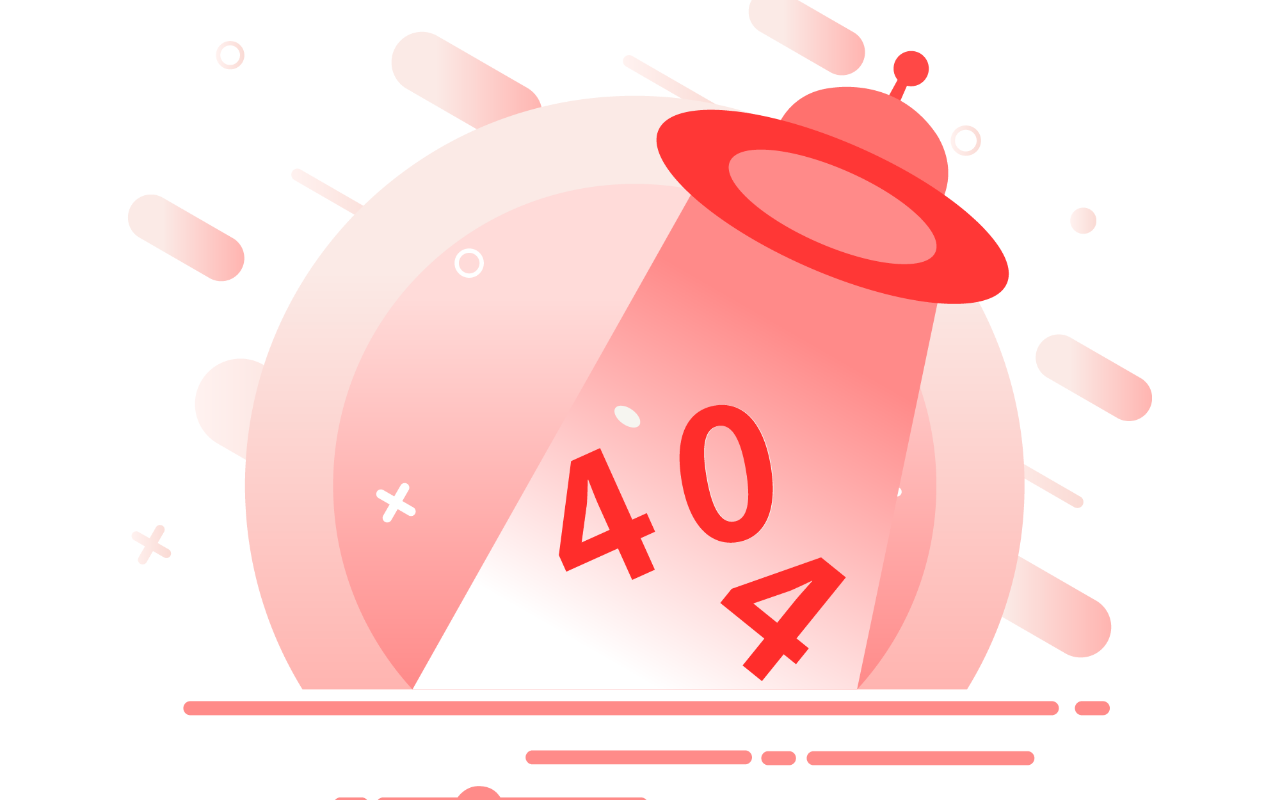
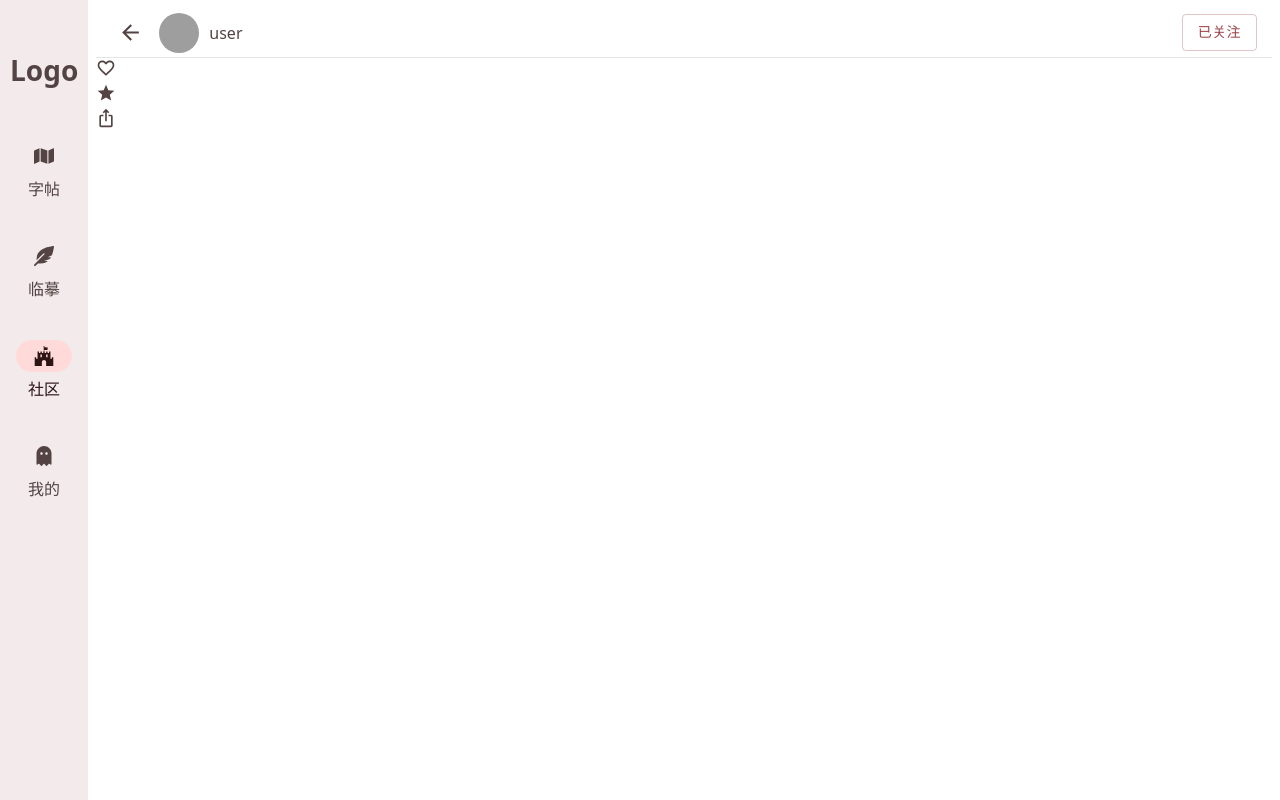
Before and after one commit to BettyJoya/calligraphy-platform, a React (Vite) app: page /home/community/1 in a window 1280 px wide. Before the commit this address had no page. Built offline with nearby package versions, Linux system fonts and the light colour scheme; grey boxes are pictures that could not be loaded.

Commit message:
feat(community): ✨ add userWorkDetail page

```diff
--- a/src/global.css
+++ b/src/global.css
@@ -57,9 +57,28 @@ svg {
   transition: top 0.5s ease-in-out;
 }
 
+.contained-btn {
+  color: #fff !important;
+  background-color: var(--main-theme-color) !important;
+}
+
+.contained-btn:hover {
+  background-color: var(--main-theme-hover-contained-btn-color) !important;
+}
+
+.outlined-btn {
+  color: var(--main-theme-color) !important;
+  border: 1px solid rgb(156 65 70 / 30%) !important;
+}
+
+.outlined-btn:hover {
+  background-color: var(--main-theme-hover-outlined-color) !important;
+}
+
 :root {
-  --main-theme-color: #9c4146;
-  --main-theme-hover-outlined-color: rgb(75 30 47 / 25.3%);
+  --main-theme-color: rgb(156 65 70);
+  --main-theme-hover-outlined-btn-color: rgb(156 65 70 / 10%);
+  --main-theme-hover-contained-btn-color: rgb(142 62 67);
   --main-theme-hover-contained-color:#e6dddd;
   --main-background-color: #f3eaeb;
   --active-background-color: #ffdad9;
--- a/src/pages/home/pages/community/Community.tsx
+++ b/src/pages/home/pages/community/Community.tsx
@@ -1,15 +1,16 @@
 // import MessageSnackbar from '@myComponents/message/Message';
 import { FC, useState } from 'react';
 import './community.css';
-import FavoriteIcon from '@mui/icons-material/Favorite';
-import { MdFiberNew, MdStars } from 'react-icons/md';
 
 import { Attention } from './pages/attention/Attention.tsx';
 import { Recommend } from './pages/recommend/Recommend.tsx';
 import { New } from './pages/new/New.tsx';
+import { Outlet, useParams } from 'react-router-dom';
 
 const Community: FC = () => {
   // const navigate = useNavigate();
+  const param = useParams();
+  const id = param.id;
   const [currentKind, setCurrentKind] = useState('recommend');
   // const [messageOpen, setMessageOpen] = useState(false);
   // const [message, setMessage] = useState('');
@@ -23,7 +24,7 @@ const Community: FC = () => {
     };
   };
 
-  return (
+  return !id ? (
     <div className="community">
       <div className="nav-container">
         <div className="community-nav-bar">
@@ -31,16 +32,16 @@ const Community: FC = () => {
             className={currentKind === 'attention' ? 'nav-item active' : 'nav-item'}
             onClick={changeKind('attention')}
           >
-            <FavoriteIcon /> 关注
+            关注
           </div>
           <div
             className={currentKind === 'recommend' ? 'nav-item active' : 'nav-item'}
             onClick={changeKind('recommend')}
           >
-            <MdStars /> 推荐
+            推荐
           </div>
           <div className={currentKind === 'new' ? 'nav-item active' : 'nav-item'} onClick={changeKind('new')}>
-            <MdFiberNew /> 最新
+            最新
           </div>
         </div>
       </div>
@@ -56,6 +57,8 @@ const Community: FC = () => {
         setOpen={setMessageOpen}
       /> */}
     </div>
+  ) : (
+    <Outlet />
   );
 };
 
--- a/src/pages/home/pages/community/community.css
+++ b/src/pages/home/pages/community/community.css
@@ -7,8 +7,9 @@
   display: flex;
   align-items: center;
   justify-content: center;
-  width: 50%;
-  height: 58px;
+  width: 30%;
+  min-width: 200px;
+  height: 40px;
   background-color: var(--main-background-color);
   border-radius: 40px;
 }
--- /dev/null
+++ b/src/pages/home/pages/community/components/userWorkCard/UserWorkCard.tsx
@@ -0,0 +1,31 @@
+import { FC } from 'react';
+import { MdOutlineStar, MdOutlineStarBorder } from 'react-icons/md';
+import type { WorkInfo } from '../../types.ts';
+import './userWorkCard.css';
+
+interface UserWorkCardProps {
+  workInfo: WorkInfo;
+  onCardClick: () => void;
+}
+
+const UserWorkCard: FC<UserWorkCardProps> = (props: UserWorkCardProps) => {
+  const { workInfo, onCardClick } = props;
+  return (
+    <div className="user-work-card" onClick={onCardClick}>
+      <img className="work-img" src={workInfo.mainPic}></img>
+      <p className="title">{workInfo.title}</p>
+      <div className="info">
+        <div className="user">
+          <img className="user-img" src={workInfo.userAvatar}></img>
+          <div className="name">{workInfo.userName}</div>
+        </div>
+        <div className="like">
+          {workInfo.isLike ? <MdOutlineStar /> : <MdOutlineStarBorder />}
+          <div>{workInfo.likeCount}</div>
+        </div>
+      </div>
+    </div>
+  );
+};
+
+export { UserWorkCard };
--- /dev/null
+++ b/src/pages/home/pages/community/components/userWorkCard/userWorkCard.css
@@ -0,0 +1,46 @@
+.user-work-card {
+  width: 250px;
+  height: 300px;
+  cursor: pointer;
+  border-radius: 10px;
+  box-shadow: 0 4px 8px 0 rgb(0 0 0 / 10%), 0 6px 20px 0 rgb(0 0 0 / 10%);
+}
+
+.user-work-card:hover{
+  transition: all 0.3s;
+  transform: scale(1.02);
+}
+
+.user-work-card .work-img {
+  width: 100%;
+  height: 75%;
+}
+
+.user-work-card .title {
+  margin: 5px 10px;
+  font-size: 18px;
+  font-weight: 600;
+}
+
+.user-work-card .info {
+  display: flex;
+  align-items: center;
+  justify-content: space-between;
+  padding: 0 10px;
+}
+
+.user-work-card .info .user .user-img {
+  width: 30px;
+  height: 30px;
+  border-radius: 50%;
+}
+
+.user-work-card .info .user, .user-work-card .info .like {
+  display: flex;
+  gap: 5px;
+  align-items: center;
+}
+
+.user-work-card .info .like svg {
+  color: var(--main-theme-color);
+}
--- a/src/pages/home/pages/community/pages/recommend/Recommend.tsx
+++ b/src/pages/home/pages/community/pages/recommend/Recommend.tsx
@@ -1,7 +1,32 @@
 import { FC } from 'react';
+import { UserWorkCard } from '../../components/userWorkCard/UserWorkCard.tsx';
+import { useNavigate } from 'react-router-dom';
 
 const Recommend: FC = () => {
-  return <div>推荐</div>;
+  const navigate = useNavigate();
+
+  const workInfo = {
+    id: '1',
+    userAvatar: 'https://avatars.githubusercontent.com/u/52642460?v=4',
+    userName: 'user',
+    title: 'title',
+    mainPic: 'https://avatars.githubusercontent.com/u/52642460?v=4',
+    isLike: true,
+    likeCount: 10
+  };
+
+  const handleCardClick = (id: string) => {
+    return () => {
+      navigate(`/home/community/${id}`);
+    };
+  };
+  return (
+    <div className="recommend">
+      <div className="recommend-user-work-list">
+        <UserWorkCard workInfo={workInfo} onCardClick={handleCardClick(workInfo.id)} />
+      </div>
+    </div>
+  );
 };
 
 export { Recommend };
--- /dev/null
+++ b/src/pages/home/pages/community/pages/userWorkDetail/UserWorkDetail.tsx
@@ -0,0 +1,73 @@
+import { FC, useState } from 'react';
+import { MdArrowBack, MdFavoriteBorder, MdOutlineIosShare, MdOutlineStar, MdOutlineStarBorder } from 'react-icons/md';
+// import { useParams } from 'react-router-dom';
+import { WorkInfoDetail } from '../../types.ts';
+import { Button } from '@mui/material';
+import './userWorkDetail.css';
+
+const UserWorkDetail: FC = () => {
+  // const param = useParams();
+  // const id = param.id;
+  const [userWorkDetail] = useState<WorkInfoDetail | undefined>({
+    id: '1',
+    userAvatar: 'https://avatars.githubusercontent.com/u/52642460?v=4',
+    userName: 'user',
+    title: 'title',
+    mainPic: 'https://avatars.githubusercontent.com/u/52642460?v=4',
+    isLike: true,
+    likeCount: 10,
+    content: 'content',
+    commentCount: 10,
+    isAttention: true,
+    isCollected: true,
+    collectCount: 10,
+    createTime: '2021-09-01'
+  });
+  const handleBackClick = () => {
+    window.history.back();
+  };
+
+  const handleCollect = () => {
+    console.log('collect');
+  };
+
+  return (
+    <div className="user-work-detail">
+      <div className="user-work-detail-header">
+        <div className="btn" onClick={handleBackClick}>
+          <MdArrowBack />
+        </div>
+        <div className="user">
+          <div className="info">
+            <img src={userWorkDetail?.userAvatar} alt="user avatar" />
+            <div className="user-name">{userWorkDetail?.userName}</div>
+          </div>
+          <div className="attention">
+            {userWorkDetail?.isAttention === true ? (
+              <Button className="outlined-btn" variant="outlined">
+                已关注
+              </Button>
+            ) : (
+              <Button className="contained-btn" variant="contained">
+                关注
+              </Button>
+            )}
+          </div>
+        </div>
+      </div>
+      <div className="operate">
+        <div className="btn">
+          <MdFavoriteBorder />
+        </div>
+        <div className="btn" onClick={handleCollect}>
+          {userWorkDetail?.isCollected === true ? <MdOutlineStar /> : <MdOutlineStarBorder />}
+        </div>
+        <div className="btn">
+          <MdOutlineIosShare />
+        </div>
+      </div>
+    </div>
+  );
+};
+
+export { UserWorkDetail };
--- /dev/null
+++ b/src/pages/home/pages/community/pages/userWorkDetail/userWorkDetail.css
@@ -0,0 +1,47 @@
+.user-work-detail-header {
+  display: flex;
+  gap: 10px;
+  align-items: center;
+  height: 50px;
+  padding: 0 15px;
+  background-color: #fff;
+  border-bottom: 1px solid #e5e5e5;
+}
+
+.user-work-detail-header .btn {
+  display: flex;
+  align-items: center;
+  justify-content: center;
+  width: 40px;
+  height: 40px;
+  cursor: pointer;
+  border-radius: 50%;
+}
+
+.user-work-detail-header .btn:hover {
+  background-color: var(--main-theme-hover-contained-color);
+}
+
+.user-work-detail-header .btn svg {
+  width: 25px;
+  height: 25px;
+}
+
+.user-work-detail-header .user {
+  display: flex;
+  align-items: center;
+  justify-content: space-between;
+  width: 100%;
+}
+
+.user-work-detail-header .user .info {
+  display: flex;
+  gap: 10px;
+  align-items: center;
+}
+
+.user-work-detail-header .user .info img {
+  width: 40px;
+  height: 40px;
+  border-radius: 50%;
+}
--- /dev/null
+++ b/src/pages/home/pages/community/types.ts
@@ -0,0 +1,18 @@
+export interface WorkInfo {
+  id: string;
+  userName: string;
+  userAvatar: string;
+  title: string;
+  mainPic: string;
+  isLike: boolean;
+  likeCount: number;
+}
+
+export interface WorkInfoDetail extends WorkInfo {
+  content: string;
+  commentCount: number;
+  isAttention: boolean;
+  isCollected: boolean;
+  collectCount: number;
+  createTime: string;
+}
--- a/src/router.tsx
+++ b/src/router.tsx
@@ -5,6 +5,7 @@ import { Error } from './pages/error/Error.tsx';
 import { CopyBook, Writing, Community, Personal } from './pages/home/pages/index.ts';
 import { PersonalContent } from './pages/home/pages/personal/Personal.tsx';
 import { CopyBookDetail } from './pages/home/pages/copyBook/pages/copyBookDetail/CopyBookDetail.tsx';
+import { UserWorkDetail } from './pages/home/pages/community/pages/userWorkDetail/UserWorkDetail.tsx';
 
 export const router = createBrowserRouter(
   createRoutesFromElements(
@@ -14,7 +15,9 @@ export const router = createBrowserRouter(
           <Route caseSensitive path=":id" element={<CopyBookDetail />} />
         </Route>
         <Route caseSensitive element={<Writing />} path="writing" />
-        <Route caseSensitive element={<Community />} path="community"></Route>
+        <Route caseSensitive element={<Community />} path="community">
+          <Route caseSensitive path=":id" element={<UserWorkDetail />} />
+        </Route>
         <Route caseSensitive element={<Personal />} path="personal">
           <Route caseSensitive path=":kind" element={<PersonalContent />} />
         </Route>
```
